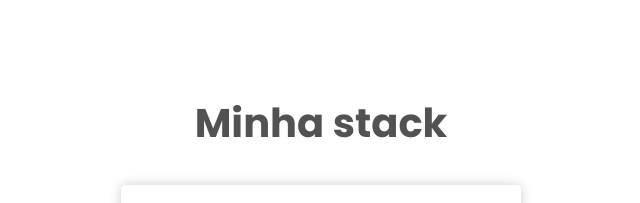
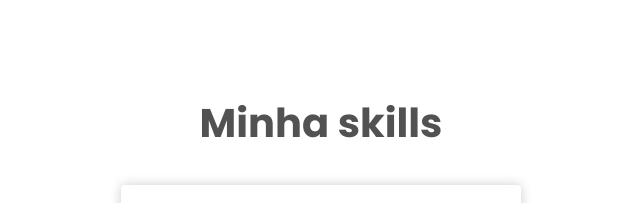
Before and after one commit to BrunoVigel/vercelportfolio, a Next.js app: page / in a window 1280 px wide. Shown: the part 1847-2050 px from the top of the page, without its empty margins (319-959 px from the left). Built offline with nearby package versions, Linux system fonts and the light colour scheme.

Commit message:
link wpp button

```diff
--- a/src/components/ContactBtn/index.tsx
+++ b/src/components/ContactBtn/index.tsx
@@ -3,7 +3,7 @@ import { FaWhatsapp } from "react-icons/fa";
 
 export function ContactBnt() {
     return(
-        <a href="https://api.whatsapp.com/send?phone=+555195569237" className={styles.ContactBtn}>
+        <a href="https://wa.me/5551995569237" className={styles.ContactBtn}>
             <FaWhatsapp/>
         </a>
     )
--- a/src/pages/index.tsx
+++ b/src/pages/index.tsx
@@ -67,7 +67,7 @@ export default function Home() {
         </div>
 
         <div className={styles.SectionCardHome}>
-          <p>Minha stack</p>
+          <p>Minha skills</p>
           <div className={stylesSkills.cards}>
             {Object.entries(SkillCard).map(([key, value]) => {
               if (
```
